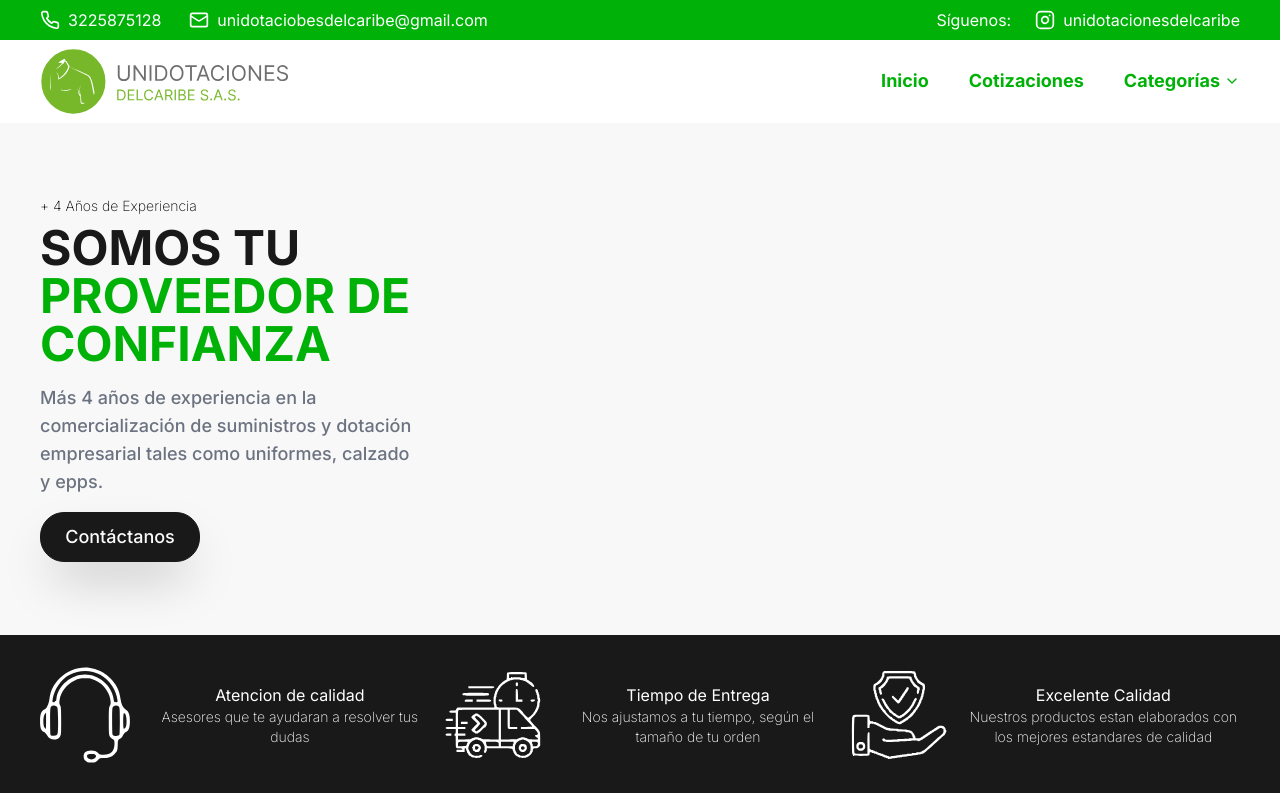
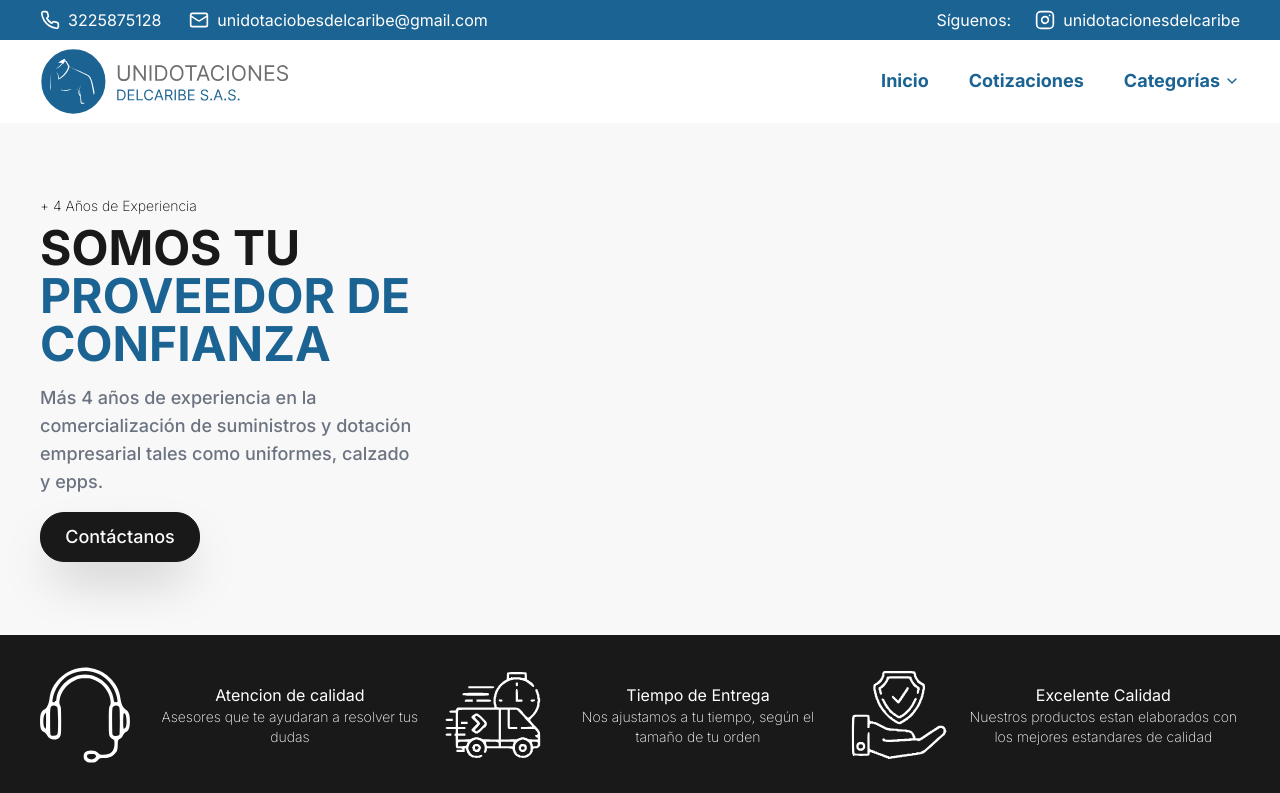
Before and after one commit to Valdo-177/Uni_dotaciones, a Next.js app: page / in a window 1280 px wide. Shown: the top 793 px of the page. Built offline with nearby package versions, Linux system fonts and the light colour scheme.

Commit message:
1 de octubre

```diff
--- a/tailwind.config.ts
+++ b/tailwind.config.ts
@@ -11,7 +11,7 @@ const config: Config = {
   theme: {
   	extend: {
   		colors: {
-			primaryColor: "#00B207",
+			primaryColor: "#1B6392",
 			// primaryColor: "#18533d",
 			primaryColorBlack: "#5e951f",
   			background: 'hsl(var(--background))',
```
Also changed, not shown: src/assets/Unidotaciones_Logo2.svg.
